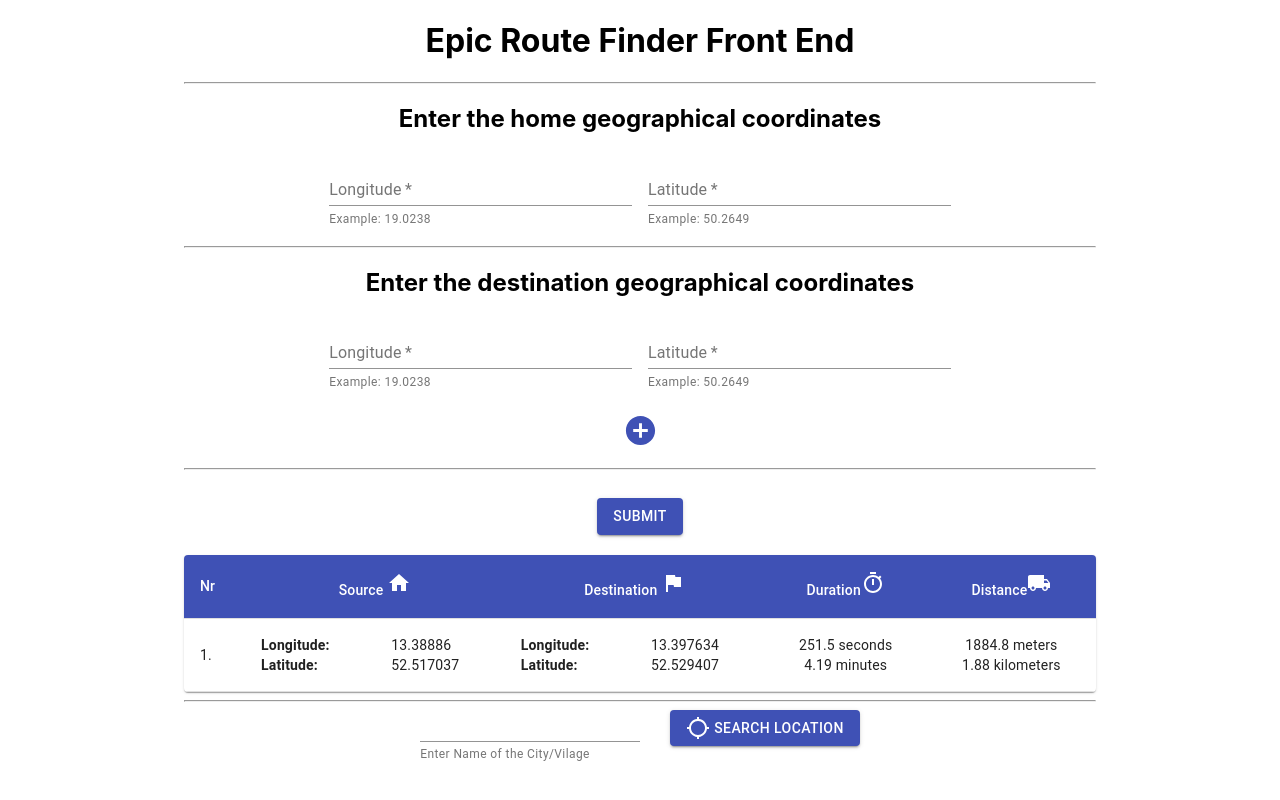
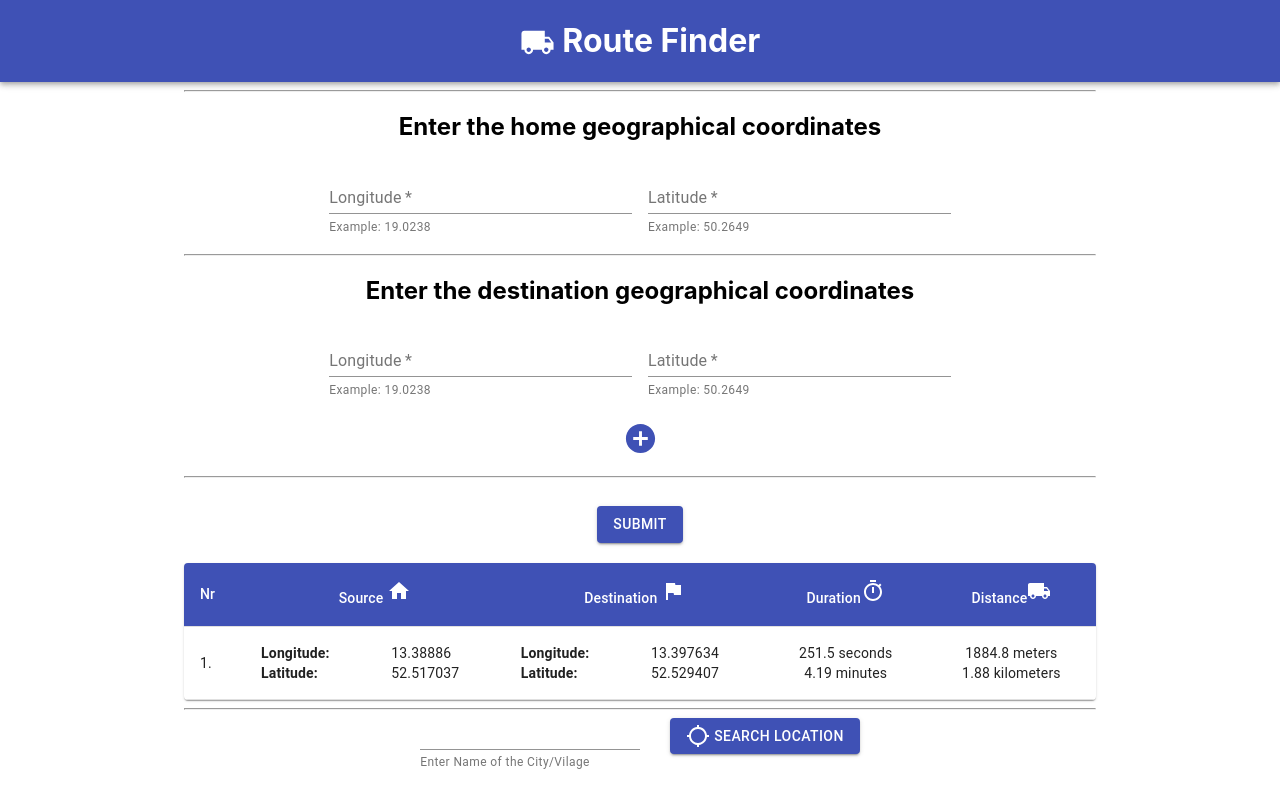
Before and after one commit to ioanzicu/route-finder-front-end, a React (Create React App) app: page / in a window 1280 px wide. Built offline with nearby package versions, Linux system fonts and the light colour scheme; no server answers.

Commit message:
add appbar

```diff
--- a/src/App.tsx
+++ b/src/App.tsx
@@ -1,20 +1,34 @@
 import React from "react";
+import Container from "@material-ui/core/Container";
+import AppBar from "@material-ui/core/AppBar";
+import LocalShippingIcon from "@material-ui/icons/LocalShipping";
+
+import SeachByLocation from "./components/SearchByLocation";
+import Form from "./components/Form";
 import "./App.css";
-import Form from "./components/Form";
-import Container from "@material-ui/core/Container";
-import SeachByLocation from "./components/SearchByLocation";
 
 function App() {
   return (
+    <div>
+      <AppBar position="static">
+        <h1 style={{ textAlign: "center" }}>
+          <LocalShippingIcon
+            style={{ marginBottom: "-0.5rem" }}
+            fontSize="large"
+          />{" "}
+          Route Finder
+        </h1>
+      </AppBar>
+
       <Container maxWidth="md">
         <div className="App">
-        <h1>Epic Route Finder Front End</h1>
           <hr />
           <Form />
           <hr />
           <SeachByLocation />
         </div>
       </Container>
+    </div>
   );
 }
 
```
Lines whose indentation alone changed are shown as unchanged.
